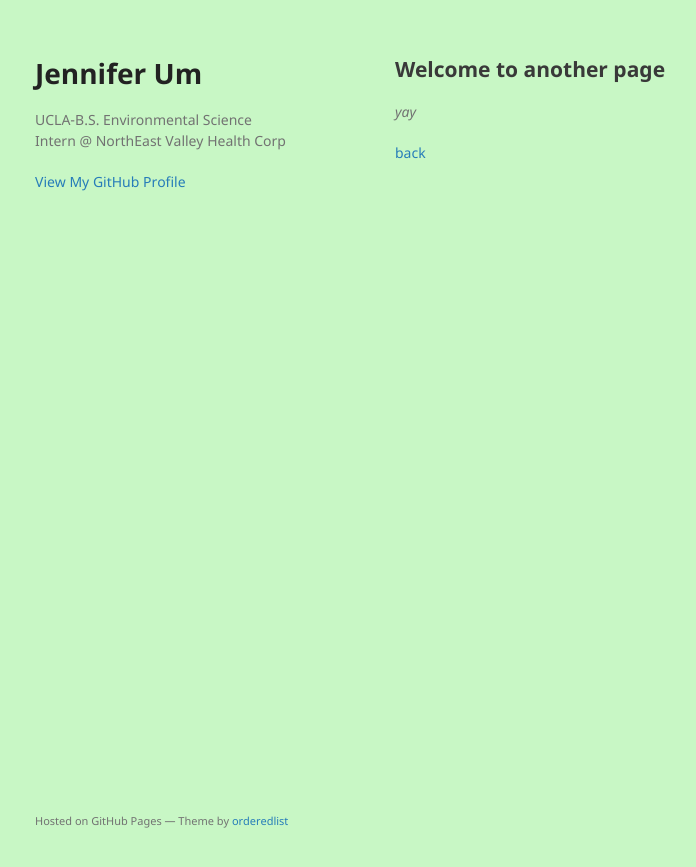
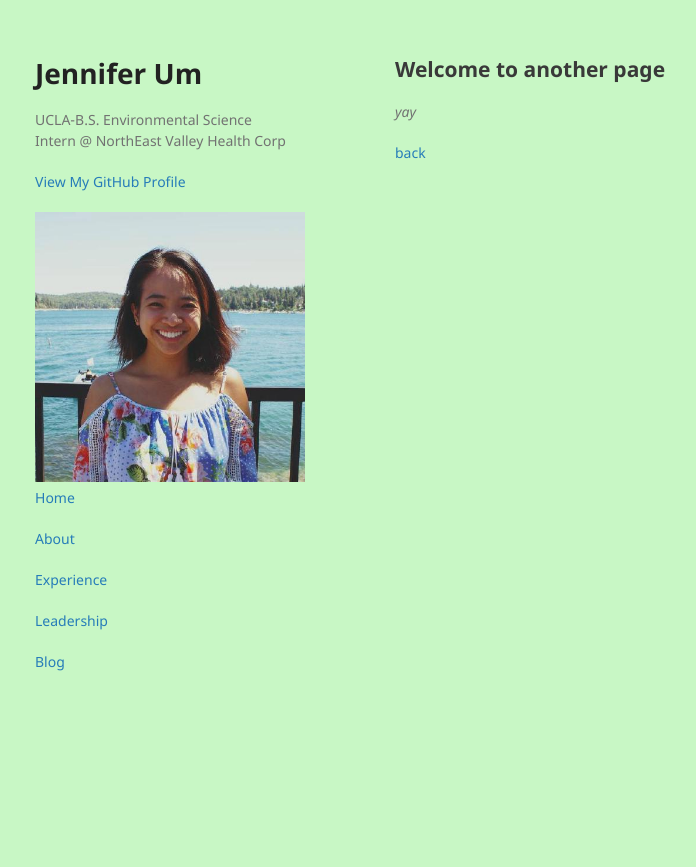
Before and after one commit to umjennifer/umjennifer.github.io, a Jekyll site: the page built from another-page.md, in a window 1280 px wide. Shown: the top 867 px of the page, without its empty margins (175-871 px from the left). Built offline with Jekyll 4.4.1, drawn with Linux system fonts in a browser that asks for light colours; our own code applies the rules of GitHub Pages for plain Markdown files.

Commit message:
some basics

```diff
--- a/_layouts/default.html
+++ b/_layouts/default.html
@@ -12,33 +12,19 @@
       <header>
         <h1>{{ site.title | default: site.github.repository_name }}</h1>
         <p>{{ site.description | default: site.github.project_tagline }}</p>
-          <p class="view"><a href="{{ site.github.owner_url }}">View My GitHub Profile</a></p>
+        <p class="view"><a href="{{ site.github.owner_url }}">View My GitHub Profile</a></p>
+        <img src="{{ '/assets/images/prof.jpg' }}"/>
+        <p class="view"><a href="{{ site.github.owner_url }}">Home</a></p>
+        <p class="view"><a href="{{ site.github.owner_url }}">About</a></p>
+        <p class="view"><a href="{{ site.github.owner_url }}">Experience</a></p>
+        <p class="view"><a href="{{ site.github.owner_url }}">Leadership</a></p>
+        <p class="view"><a href="{{ site.github.owner_url }}">Blog</a></p>
       </header>
       <section>
 
       {{ content }}
 
       </section>
-      <footer>
-        {% if site.github.is_project_page %}
-        <p>This project is maintained by <a href="{{ site.github.owner_url }}">{{ site.github.owner_name }}</a></p>
-        {% endif %}
-        <p><small>Hosted on GitHub Pages &mdash; Theme by <a href="https://github.com/orderedlist">orderedlist</a></small></p>
-      </footer>
     </div>
     <script src="{{ '/assets/js/scale.fix.js' | relative_url }}"></script>
-
-
-  {% if site.google_analytics %}
-    <script>
-        (function(i,s,o,g,r,a,m){i['GoogleAnalyticsObject']=r;i[r]=i[r]||function(){
-        (i[r].q=i[r].q||[]).push(arguments)},i[r].l=1*new Date();a=s.createElement(o),
-        m=s.getElementsByTagName(o)[0];a.async=1;a.src=g;m.parentNode.insertBefore(a,m)
-        })(window,document,'script','https://www.google-analytics.com/analytics.js','ga');
-
-        ga('create', '{{ site.google_analytics }}', 'auto');
-        ga('send', 'pageview');
-    </script>
-  {% endif %}
-  </body>
 </html>
```
Also changed, not shown: assets/images/prof.jpg (added).
